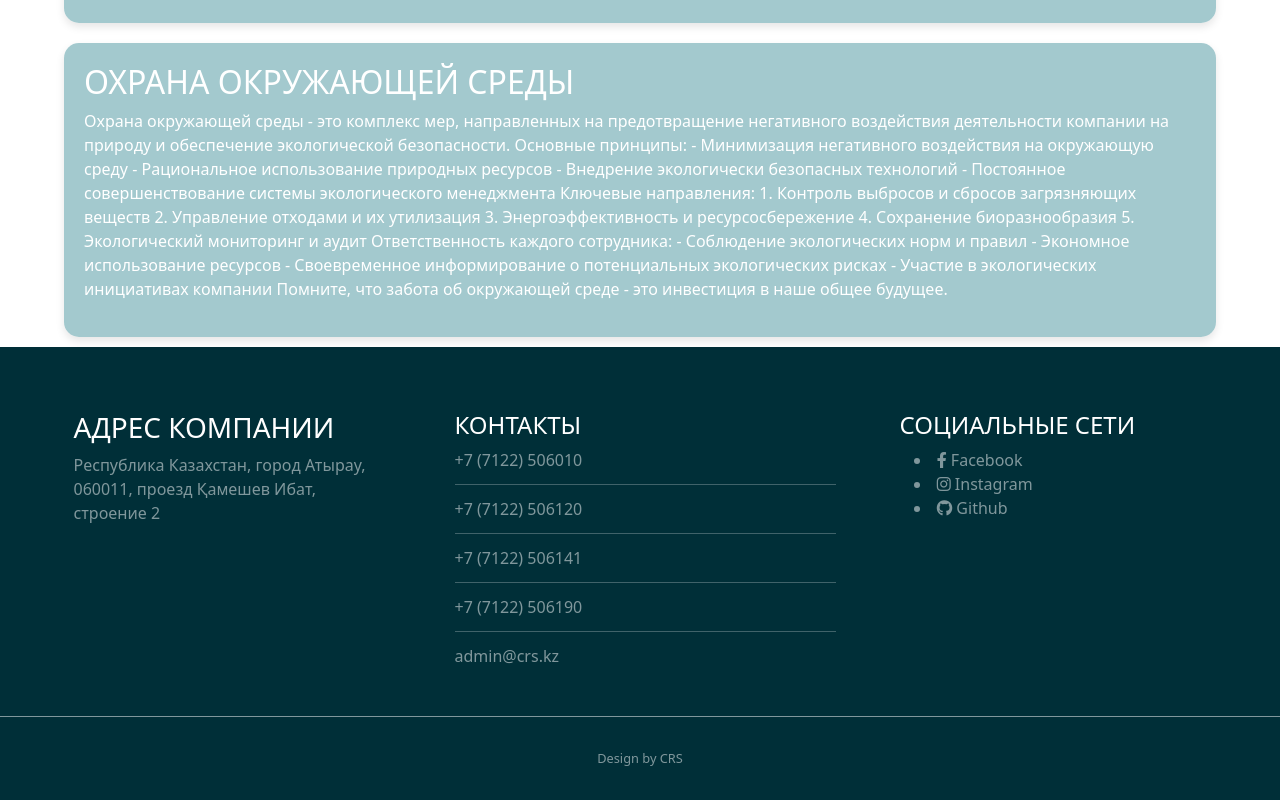
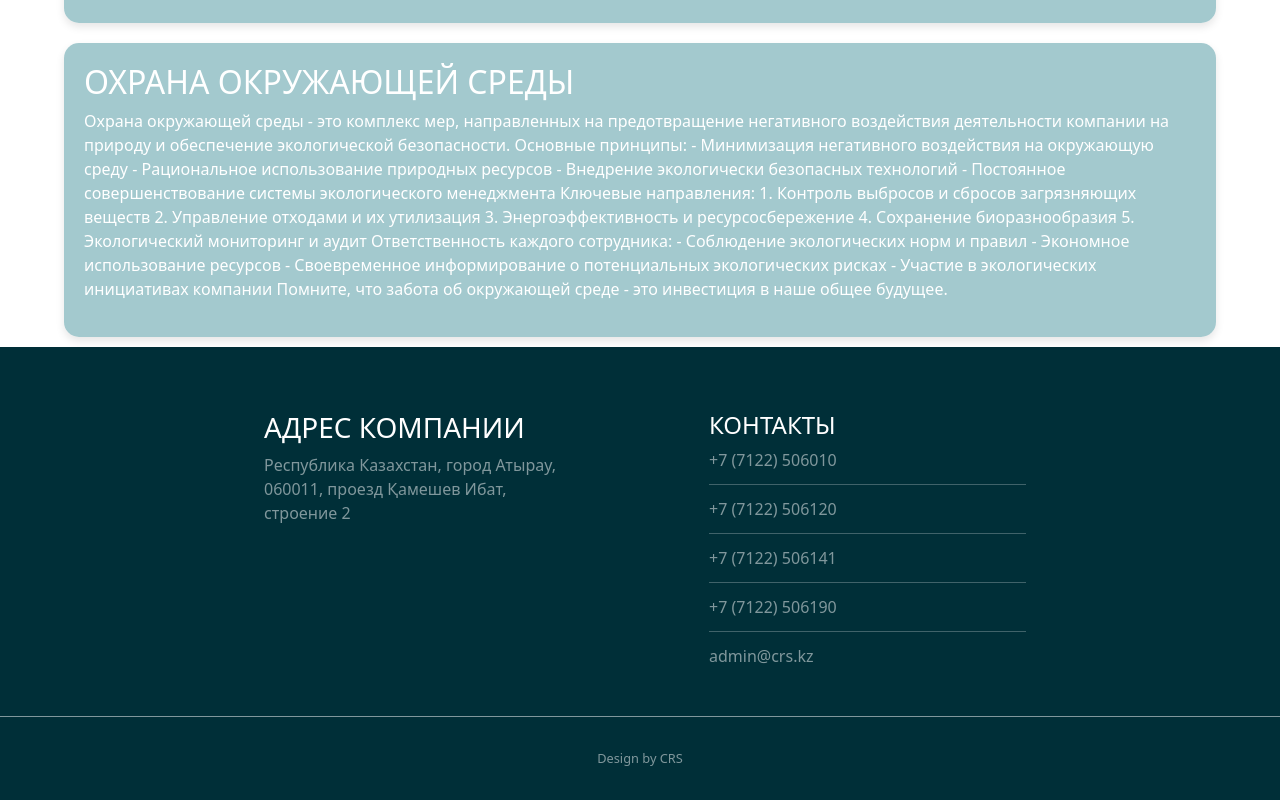
Before and after one commit to foleezz/CRS, a plain HTML site: page gen.html in a window 1280 px wide. Shown: the part 874-1674 px from the top of the page. Drawn offline with nearby package versions, Linux system fonts and the light colour scheme.

Commit message:
Update gen.html

```diff
--- a/gen.html
+++ b/gen.html
@@ -192,14 +192,6 @@
                         <li><a href="#">admin@crs.kz</a></li>
                     </ul>
                 </section>
-                <section>
-                    <h4 data-translate="social-links">Социальные сети</h4>
-                    <ul class="plain">
-                        <li><a href="#"><i class="icon fa-facebook">&nbsp;</i>Facebook</a></li>
-                        <li><a href="#"><i class="icon fa-instagram">&nbsp;</i>Instagram</a></li>
-                        <li><a href="#"><i class="icon fa-github">&nbsp;</i>Github</a></li>
-                    </ul>
-                </section>
             </div>
         </div>
     </footer>
```
